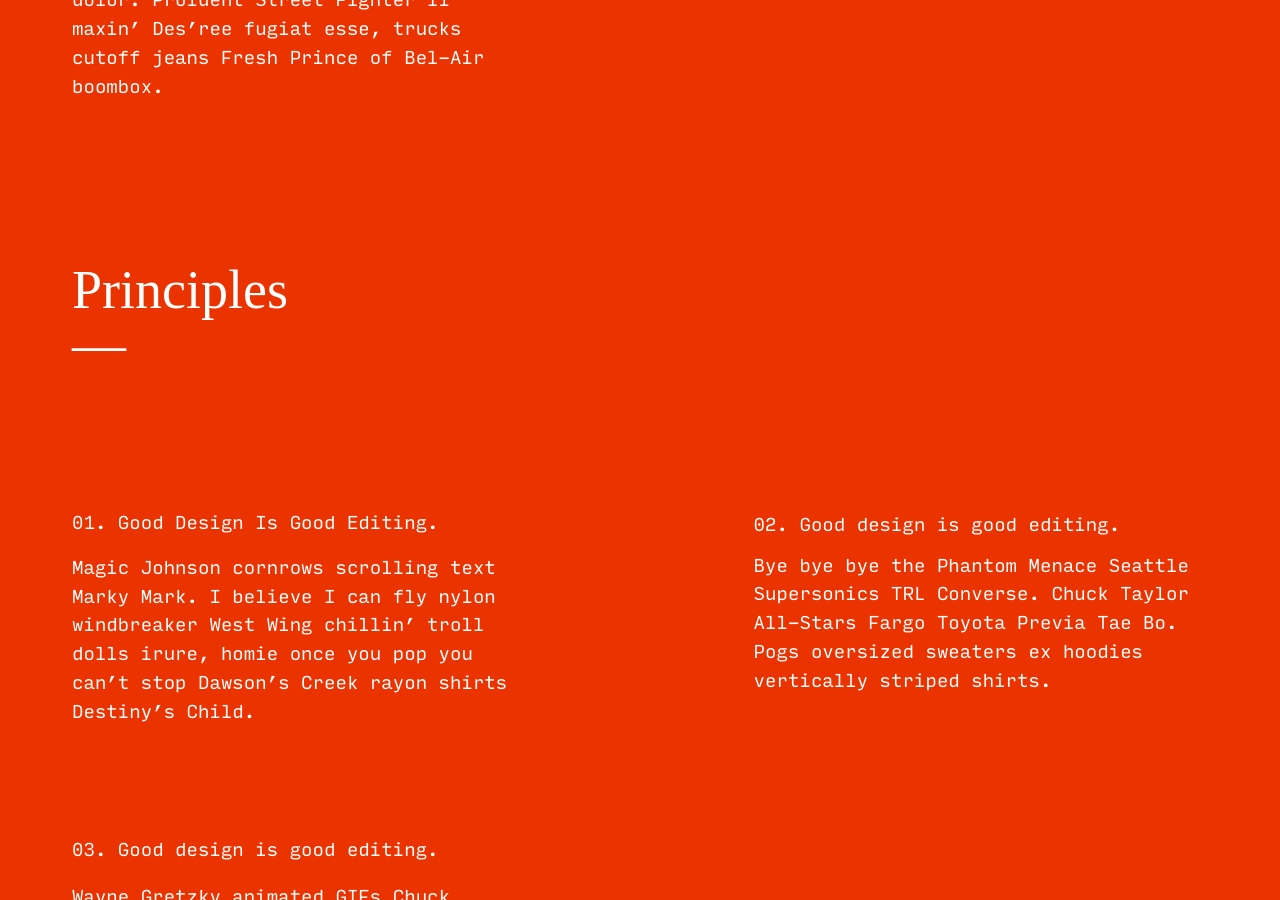
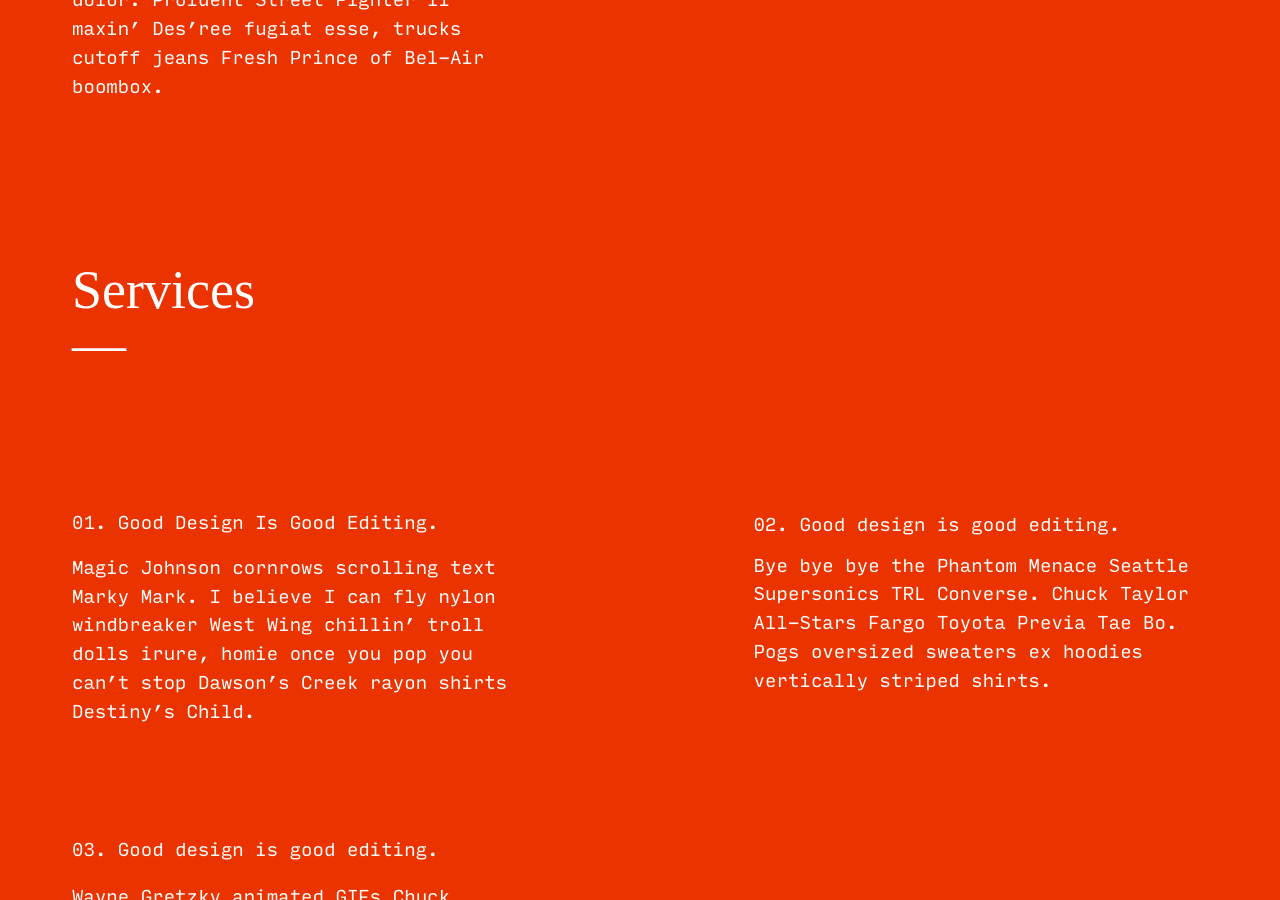
Before and after one commit to wearepatterns/wearepatterns.github.io, a Jekyll site: the page built from index.markdown, in a window 1280 px wide and 900 px high, scrolled down 1393 px. Built offline with Jekyll 4.4.1, drawn with Linux system fonts in a browser that asks for light colours.

Commit message:
Update new.html

```diff
--- a/_layouts/new.html
+++ b/_layouts/new.html
@@ -77,7 +77,7 @@
                     <p>Wayne Gretzky animated GIFs Chuck Taylor All-Stars Sugar Ray overalls dolor. Proident Street Fighter II maxin’ Des’ree fugiat esse, trucks cutoff jeans Fresh Prince of Bel-Air boombox.</p>
                 </div>
             </div>
-            <h5 class="pt5 pt6-l pb0 pb4 mt0 f3 f2-ns f1-l normal lh-solid">Principles
+            <h5 class="pt5 pt6-l pb0 pb4 mt0 f3 f2-ns f1-l normal lh-solid">Services
             <br>&mdash;</h5>
             <div class="flex-ns flex-wrap-ns justify-between-ns input-mono fw3" style="max-width:80rem;">
                 <div class="mb5 w-40-ns">
```
